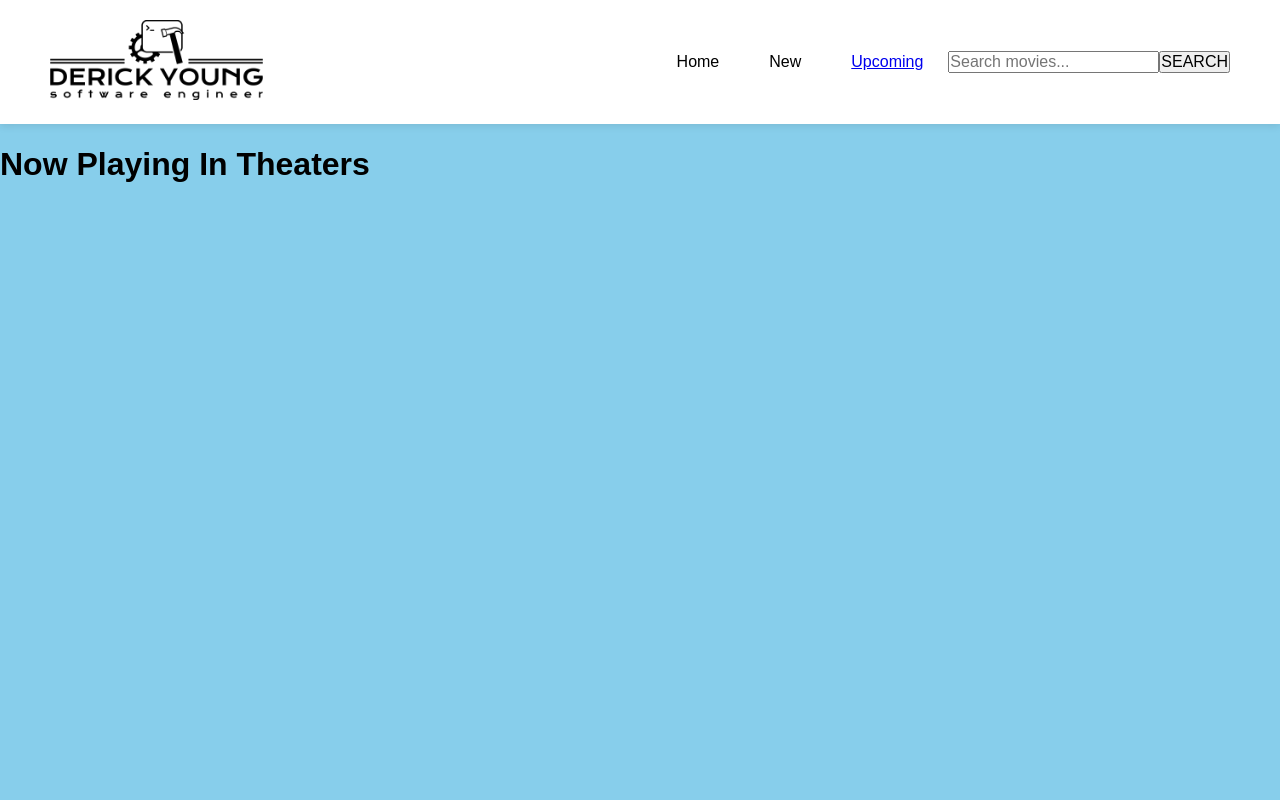
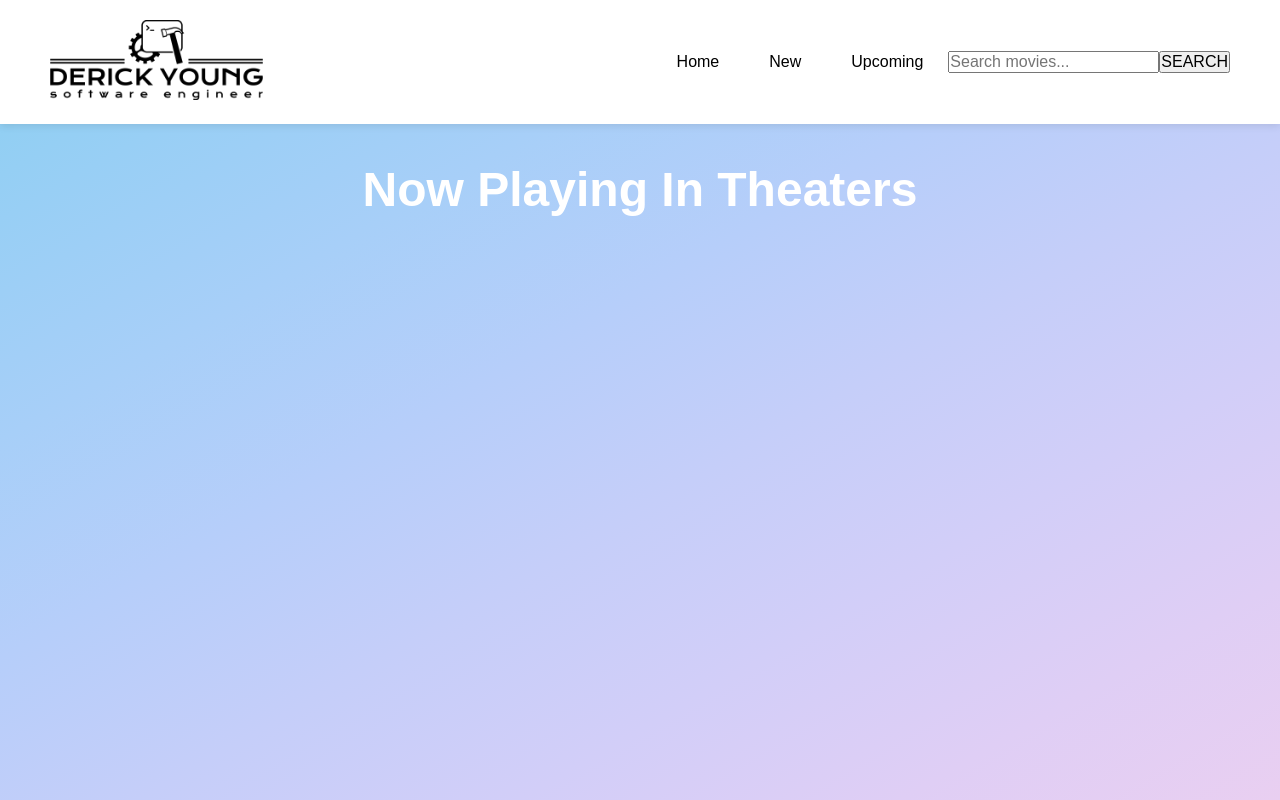
Before and after one commit to TheDerickYoung/dericks-movie-db, a plain HTML site: page index.html in a window 1280 px wide. Drawn offline with nearby package versions, Linux system fonts and the light colour scheme; files that its build step writes are made by us from their sources; no server answers; files whose address does not match are found by name.

Commit message:
Update style.css

```diff
--- a/style.css
+++ b/style.css
@@ -15,7 +15,8 @@
 /*******************************************/
 
 body {
-  background-color: skyblue;
+  /* background-color: skyblue; */
+  background-image: linear-gradient(330deg, #e9cff1, #dfcef5, #d2cef8, #c5cef9, #b6cefa, #a7cff8, #98cff5, #89cff0);
   display: flex;
   flex-direction: column;
   min-height: 100vh;
@@ -51,6 +52,11 @@ li:hover {
   color: #777;
 }
 
+.navbar a {
+  text-decoration: none;
+  color: black;
+}
+
 .row {
   display: flex;
   flex-wrap: wrap;
@@ -71,6 +77,7 @@ li:hover {
   margin: 25px;
   box-shadow: 10px 5px 5px 0px rgba(0, 0, 0, 0.75);
   background-color: white;
+  box-sizing: border-box;
 }
 
 .card img {
@@ -103,3 +110,10 @@ li:hover {
 /******************************************
 /* ADDITIONAL STYLES
 /*******************************************/
+
+.now-playing {
+  text-align: center;
+  color: #fff;
+  font-size: 3rem;
+  padding: 5px 25px;
+}
```
